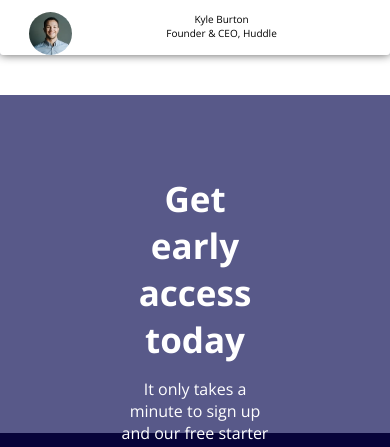
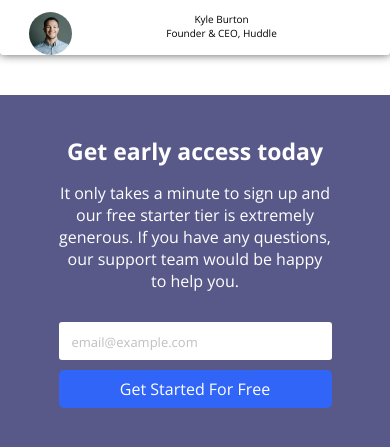
Before and after one commit to E-jane15/Fylo-Landing-Page-Clone, a plain HTML site: page index.html in a window 390 px wide. Shown: the part 1475-1922 px from the top of the page. Drawn offline with nearby package versions, Linux system fonts and the light colour scheme.

Commit message:
added responsive styles

```diff
--- a/style.css
+++ b/style.css
@@ -236,5 +236,35 @@ a{
    .input_button ,.contain{
     flex-direction: column;
    }
+   .third_section{
+    height: 70%;
+   }
+   .third_section1{
+    width: 70%;
+    margin-top: 0;
+   }
+ .third_section1 h1{
+  margin-top: 40px;
+  font-size: 23px;
+ }
+ .third_section2{
+  margin: 0 auto;
+  width: 70%;
 
+ }
+ .contain{
+  gap:30px;
+}
+.third_section2 input{
+  width: 100%;
+  padding: 8px 13px;
+}
+.third_section2 input::placeholder{
+  font-size: 13px;
+  color: hsl(0, 0%, 75%);
+}
+.third_section2 button{
+  width: 100%;
+  padding: 8px 13px;
+}
   }
```
